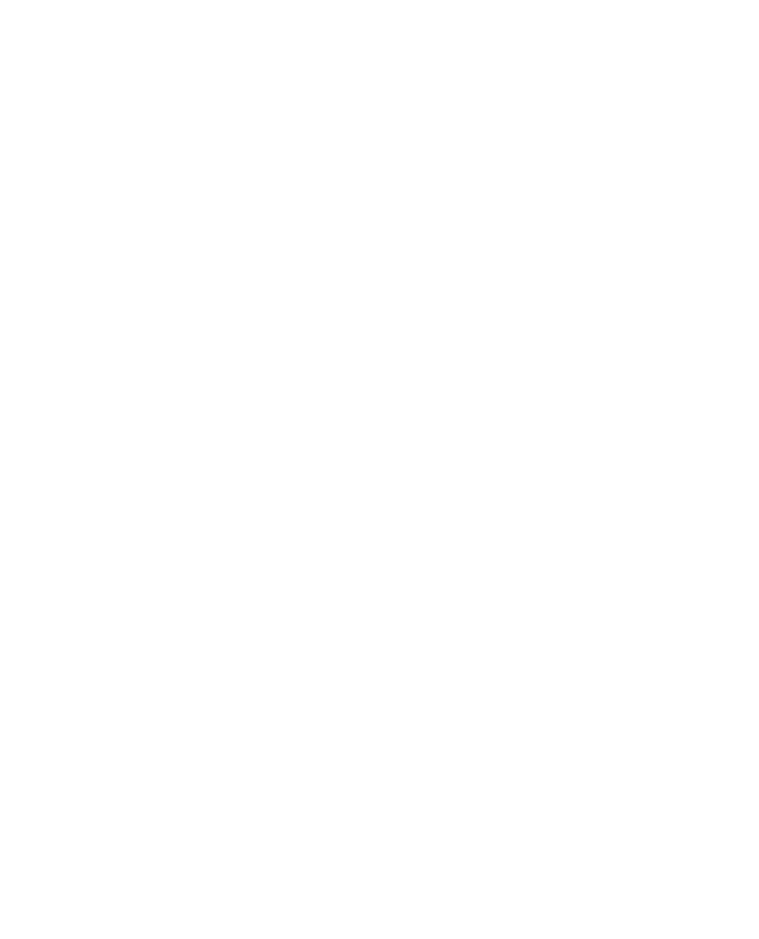
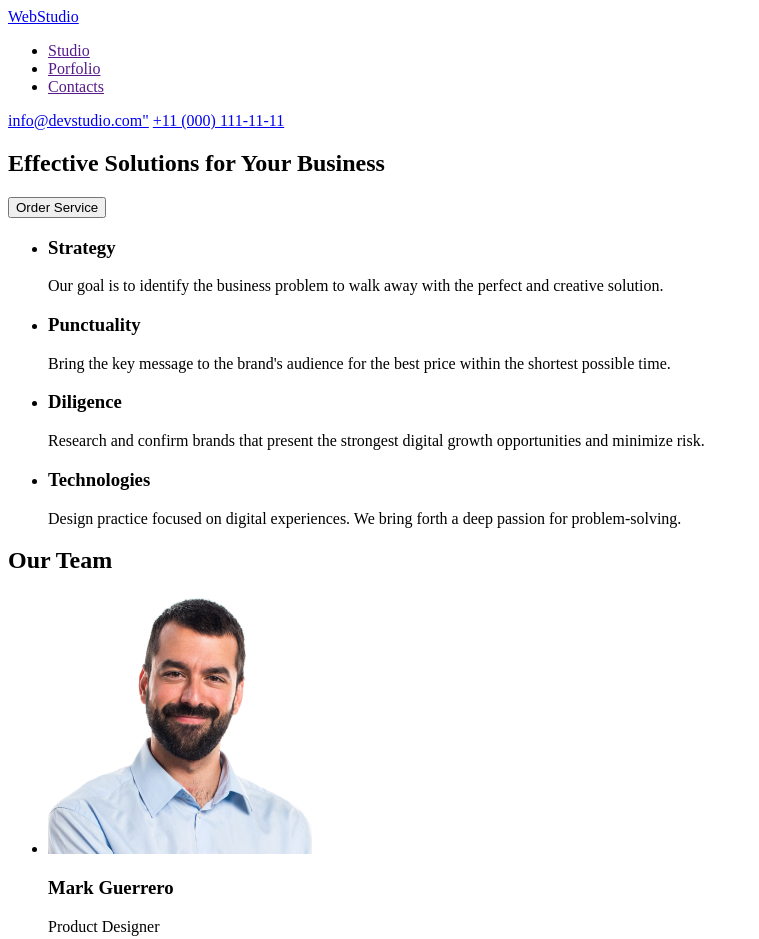
Before and after one commit to shurik8505/goit-markup-hw-01, a plain HTML site: page index.html in a window 1280 px wide. Shown: the top 939 px of the page, without its empty margins (0-759 px from the left). Before the commit the page ends 800 px from the top, so only its background shows below. Drawn offline with Linux system fonts and the light colour scheme.

Commit message:
add info

```diff
--- a/index.html
+++ b/index.html
@@ -1,11 +1,85 @@
 <!DOCTYPE html>
 <html lang="en">
-<head>
-    <meta charset="UTF-8">
-    <meta name="viewport" content="width=device-width, initial-scale=1.0">
-    <title>Document</title>
-</head>
-<body>
+  <head>
+    <meta charset="UTF-8" />
+    <meta name="viewport" content="width=device-width, initial-scale=1.0" />
+    <title>WebStudio</title>
+  </head>
+  <body>
 
-</body>
+    <header>
+      <nav>
+        <a href="#">WebStudio</a>
+        <ul>
+          <li><a href="">Studio</a></li>
+          <li><a href="">Porfolio</a></li>
+          <li><a href="">Contacts</a></li>
+        </ul>
+      </nav>
+
+      <a href="mailto:info@devstudio.com">info@devstudio.com"</a>
+      <a href="tel:+110001111111">+11 (000) 111-11-11</a>
+    </header>
+
+    <main>
+        <section>
+            <h1>Effective Solutions
+                for Your Business</h1>
+                <button>Order Service</button>
+        </section>
+        <section>
+            <h2 hidden>Our advantages</h2>
+            <ul>
+                <li>
+                    <h3>Strategy</h3>
+                    <p>
+                        Our goal is to identify the business
+problem to walk away with the perfect and creative solution.
+                    </p>
+                </li>
+                <li>
+                    <h3>Punctuality</h3>
+                    <p>
+                        Bring the key message to the brand's audience for the best price within the shortest possible time.
+                    </p>
+                </li>
+                <li>
+                    <h3>Diligence</h3>
+                    <p>
+                        Research and confirm brands that present the strongest digital growth opportunities and minimize risk.
+                    </p>
+                </li>
+                <li>
+                    <h3>Technologies</h3>
+                    <p>
+                        Design practice focused on digital experiences. We bring forth a deep passion for problem-solving.
+                    </p>
+                </li>
+            </ul>
+        </section>
+
+        <section>
+            <h2>Our Team</h2>
+            <ul>
+                <li>
+                    <img src="images/Mark.jpg" alt="">
+                    <h3>Mark Guerrero</h3>
+                    <p>Product Designer</p>
+                </li>
+                <li><img src="images/Tom.jpg" alt="">
+                    <h3>Tom Ford</h3>
+                    <p>Frontend Developer</p>
+                </li>
+                <li><img src="images/Camila.jpg" alt="">
+                    <h3>Camila Garcia</h3>
+                    <p>Marketing</p>
+                </li>
+                <li><img src="images/Daniel.jpg" alt="">
+                    <h3>Daniel Wilson</h3>
+                    <p>UI Designer</p>
+                </li>
+            </ul>
+        </section>
+    </main>
+  </body>
 </html>
```
Also changed, not shown: images/Camila.jpg (added), images/Daniel.jpg (added), images/Mark.jpg (added), images/Tom.jpg (added).
